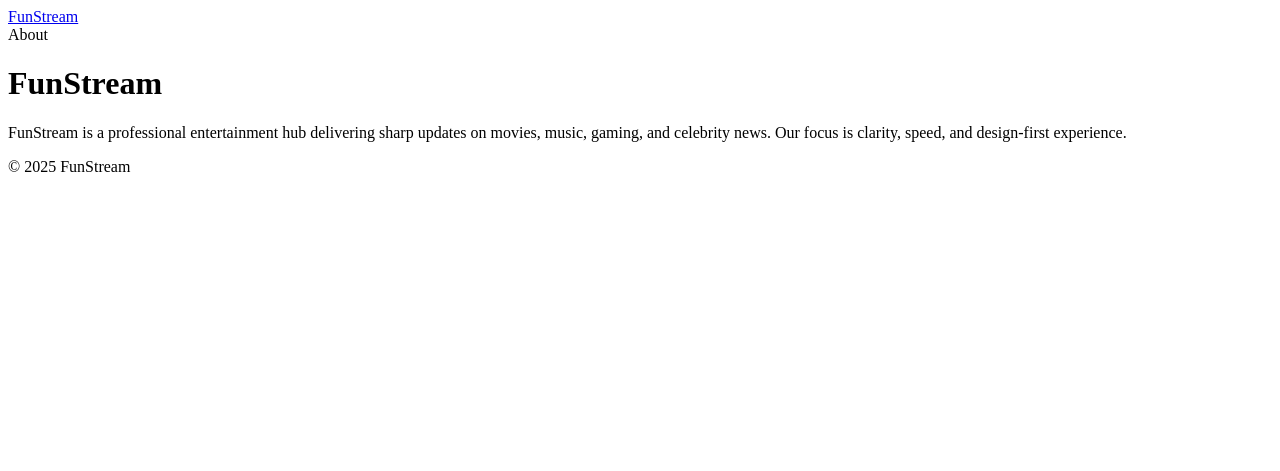
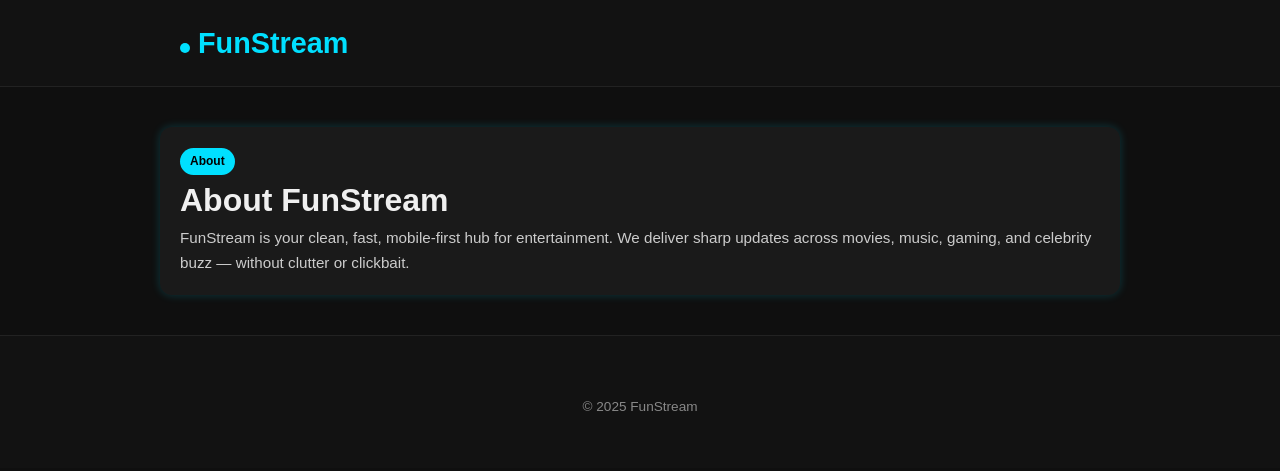
Before and after one commit to pococ54667-source/Fun-Stream-, a plain HTML site: page about.html in a window 1280 px wide. Drawn offline with Linux system fonts and the light colour scheme.

Commit message:
Update about.html

```diff
--- a/about.html
+++ b/about.html
@@ -1,9 +1,30 @@
 <!doctype html>
 <html lang="en">
-<head><meta charset="utf-8"><meta name="viewport" content="width=device-width,initial-scale=1"><title>About — FunStream</title><link rel="stylesheet" href="styles.css"></head>
+<head>
+  <meta charset="utf-8" />
+  <meta name="viewport" content="width=device-width,initial-scale=1" />
+  <title>About — FunStream</title>
+  <link rel="stylesheet" href="style.css" />
+</head>
 <body>
-<header class="site-header"><div class="container header-inner"><div class="brand"><span class="logo-dot"></span><a href="/" class="brand-name">FunStream</a></div></div></header>
-<main class="section"><div class="container card"><span class="badge">About</span><h1>FunStream</h1><p>FunStream is a professional entertainment hub delivering sharp updates on movies, music, gaming, and celebrity news. Our focus is clarity, speed, and design‑first experience.</p></div></main>
-<footer class="site-footer"><div class="container footer-inner"><p class="muted">© 2025 FunStream</p></div></footer>
+<header class="site-header">
+  <div class="container header-inner">
+    <div class="brand"><span class="logo-dot"></span><a href="/" class="brand-name">FunStream</a></div>
+  </div>
+</header>
+
+<main class="section">
+  <div class="container card">
+    <span class="badge">About</span>
+    <h1>About FunStream</h1>
+    <p>FunStream is your clean, fast, mobile-first hub for entertainment. We deliver sharp updates across movies, music, gaming, and celebrity buzz — without clutter or clickbait.</p>
+  </div>
+</main>
+
+<footer class="site-footer">
+  <div class="container footer-inner">
+    <p class="muted">© 2025 FunStream</p>
+  </div>
+</footer>
 </body>
-</html>
+  </html>
```
